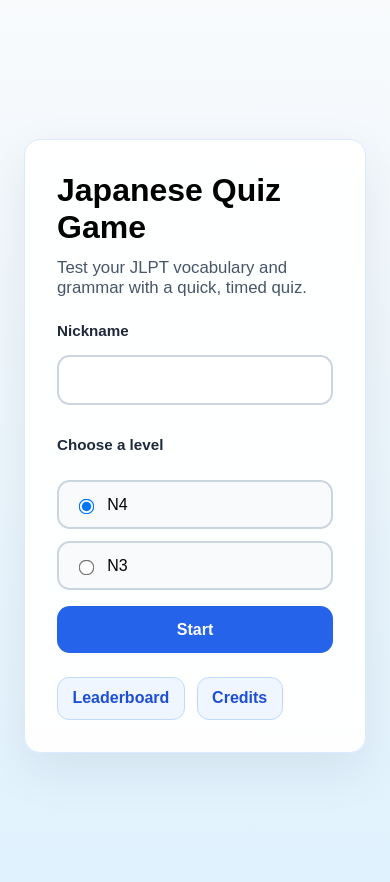
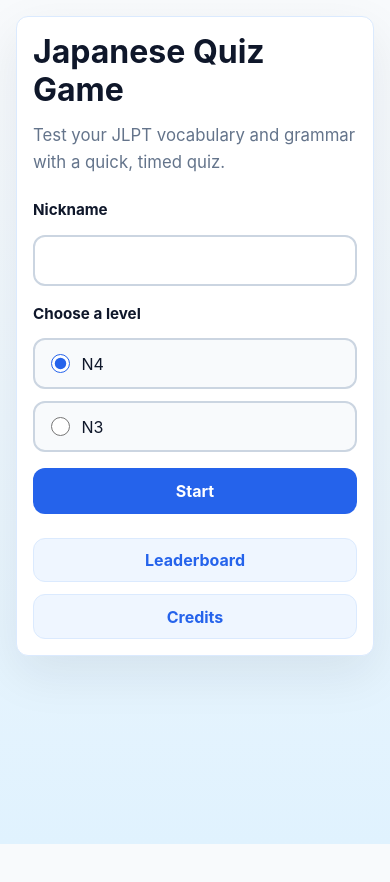
Before and after one commit to Japanese-IT-Pathway-Group-5/Japanese-Quiz-Game, a SvelteKit app: page / in a window 390 px wide. Shown: the top 882 px of the page. After the commit the page ends 844 px from the top, so only its background shows below. Built offline with nearby package versions, Linux system fonts and the light colour scheme; no server answers.

Commit message:
feat: improve design and mobile layout

```diff
--- a/src/lib/components/QuestionCard.svelte
+++ b/src/lib/components/QuestionCard.svelte
@@ -81,7 +81,6 @@
 		</div>
 	{/if}
 </div>
-
 <style>
 	.question-card {
 		width: min(100%, 720px);
@@ -90,15 +89,15 @@
 	}
 
 	.question-title {
+		margin-bottom: 0.75rem;
 		font-size: clamp(1rem, 2vw, 1.2rem);
-		margin-bottom: 0.75rem;
 	}
 
 	.prompt {
+		margin: 0 0 1rem;
 		font-size: clamp(1.1rem, 2.5vw, 1.5rem);
 		line-height: 1.7;
-		margin: 0 0 1rem;
-		word-break: break-word;
+		overflow-wrap: anywhere;
 	}
 
 	.prompt-gap {
@@ -109,17 +108,17 @@
 		display: inline-block;
 		min-width: 4.5rem;
 		padding: 0 0.35rem;
-		border-bottom: 3px solid #3b82f6;
+		border-bottom: 3px solid var(--color-primary);
 		text-align: center;
 		font-weight: 700;
 	}
 
 	.options {
-		list-style: none;
-		padding: 0;
-		margin: 0;
 		display: grid;
 		gap: 0.75rem;
+		margin: 0;
+		padding: 0;
+		list-style: none;
 	}
 
 	.option {
@@ -128,43 +127,45 @@
 		gap: 0.75rem;
 		width: 100%;
 		padding: 0.9rem 1rem;
-		border: 2px solid #d1d5db;
-		border-radius: 0.9rem;
-		background: #ffffff;
+		border: 2px solid var(--color-border);
+		border-radius: var(--radius-md);
+		background: var(--color-surface);
+		color: var(--color-text);
 		cursor: pointer;
 		transition:
 			border-color 0.15s ease,
-			background 0.15s ease,
+			background-color 0.15s ease,
 			transform 0.15s ease;
 	}
 
 	.option:hover {
-		border-color: #60a5fa;
-		background: #f8fbff;
+		border-color: var(--color-primary);
+		background: var(--color-primary-soft);
 	}
 
 	.option:has(input:focus-visible) {
-		outline: 3px solid #2563eb;
+		outline: 3px solid var(--color-primary);
 		outline-offset: 3px;
 	}
 
 	.option.selected {
-		border-color: #2563eb;
-		background: #eff6ff;
+		border-color: var(--color-primary);
+		background: var(--color-primary-soft);
 	}
 
 	.option input {
 		width: 1.2rem;
 		height: 1.2rem;
 		margin: 0;
-		accent-color: #2563eb;
+		accent-color: var(--color-primary);
 		flex-shrink: 0;
 	}
 
 	.option-text {
+		flex: 1;
 		font-size: clamp(1rem, 2vw, 1.25rem);
 		line-height: 1.5;
-		flex: 1;
+		overflow-wrap: anywhere;
 	}
 
 	.typing-box {
@@ -179,20 +180,11 @@
 
 	.typing-input {
 		width: 100%;
-		padding: 0.85rem 1rem;
-		border: 2px solid #d1d5db;
-		border-radius: 0.75rem;
-		font-size: 1rem;
-	}
-
-	.typing-input:focus-visible {
-		outline: 3px solid #2563eb;
-		outline-offset: 2px;
 	}
 
 	.normalized-answer {
 		margin: 0;
-		color: #1d4ed8;
+		color: var(--color-primary);
 		font-weight: 600;
 	}
 
--- a/src/lib/components/TypingQuestion.svelte
+++ b/src/lib/components/TypingQuestion.svelte
@@ -23,25 +23,19 @@
 	spellcheck="false"
 	required
 />
-
 <style>
 	.field-label {
 		font-size: 0.95rem;
 		font-weight: 700;
-		color: #1e293b;
+		color: var(--color-text);
 	}
 
 	.text-input {
 		width: 100%;
-		padding: 0.85rem 1rem;
-		border: 2px solid #cbd5e1;
-		border-radius: 0.8rem;
-		font-size: 1rem;
-		background: white;
 	}
 
 	.text-input:focus-visible {
-		outline: 3px solid #2563eb;
+		outline: 3px solid var(--color-primary);
 		outline-offset: 2px;
 	}
 </style>
--- a/src/routes/+layout.svelte
+++ b/src/routes/+layout.svelte
@@ -1,6 +1,6 @@
 <script lang="ts">
 	import favicon from '$lib/assets/favicon.svg';
-
+	import '$lib/styles/app.css';
 	let { children } = $props();
 </script>
 
--- a/src/routes/+page.svelte
+++ b/src/routes/+page.svelte
@@ -31,10 +31,12 @@
 
 			<div class="field-group" role="radiogroup" aria-label="Choose quiz level">
 				<p class="field-label">Choose a level</p>
+
 				<label class="level-option">
 					<input type="radio" name="level" value="N4" checked={level === 'N4'} />
 					<span>N4</span>
 				</label>
+
 				<label class="level-option">
 					<input type="radio" name="level" value="N3" checked={level === 'N3'} />
 					<span>N3</span>
@@ -56,38 +58,20 @@
 </main>
 
 <style>
-	:global(body) {
-		margin: 0;
-		font-family: Arial, sans-serif;
-		background: linear-gradient(180deg, #f8fafc 0%, #e0f2fe 100%);
-	}
-
-	.page-shell {
-		min-height: 100vh;
-		display: flex;
-		align-items: center;
-		justify-content: center;
-		padding: 1.5rem;
-	}
-
 	.start-card {
-		width: min(100%, 640px);
-		background: rgba(255, 255, 255, 0.96);
-		border: 1px solid #dbeafe;
-		border-radius: 1rem;
-		box-shadow: 0 18px 50px rgba(15, 23, 42, 0.08);
-		padding: 2rem;
+		max-width: 640px;
 	}
 
 	h1 {
-		margin: 0;
-		font-size: clamp(2rem, 4vw, 2.6rem);
+		margin-bottom: 0;
+		font-size: clamp(2rem, 8vw, 2.6rem);
+		line-height: 1.2;
 	}
 
 	.intro {
 		margin: 0.75rem 0 1.5rem;
 		font-size: 1.05rem;
-		color: #475569;
+		color: var(--color-text-muted);
 	}
 
 	.start-form {
@@ -95,58 +79,48 @@
 		gap: 1rem;
 	}
 
-	.field-label {
-		font-size: 0.95rem;
-		font-weight: 700;
-		color: #1e293b;
-	}
-
-	input[type='text'] {
-		width: 100%;
-		padding: 0.85rem 1rem;
-		border: 2px solid #cbd5e1;
-		border-radius: 0.8rem;
-		font-size: 1rem;
-		box-sizing: border-box;
-	}
-
 	.field-group {
 		display: grid;
 		gap: 0.75rem;
+	}
+
+	.field-group > .field-label {
+		margin: 0;
 	}
 
 	.level-option {
 		display: flex;
 		align-items: center;
 		gap: 0.7rem;
+		width: 100%;
 		padding: 0.85rem 1rem;
-		border: 2px solid #cbd5e1;
-		border-radius: 0.8rem;
-		background: #f8fafc;
+		border: 2px solid var(--color-border);
+		border-radius: var(--radius-md);
+		background: var(--color-surface-muted);
+		color: var(--color-text);
+		cursor: pointer;
+	}
+
+	.level-option:hover {
+		border-color: var(--color-primary);
+		background: var(--color-primary-soft);
 	}
 
 	.level-option input {
-		transform: scale(1.2);
-	}
-
-	.start-button {
-		padding: 0.9rem 1.1rem;
-		border: 0;
-		border-radius: 0.8rem;
-		background: #2563eb;
-		color: white;
-		font-size: 1rem;
-		font-weight: 700;
-		cursor: pointer;
+		width: 1.2rem;
+		height: 1.2rem;
+		margin: 0;
+		accent-color: var(--color-primary);
+		flex-shrink: 0;
 	}
 
 	.error {
 		margin: 0;
 		padding: 0.75rem 1rem;
-		border-radius: 0.75rem;
-		background: #fef2f2;
-		border: 1px solid #fecaca;
-		color: #b91c1c;
+		border-radius: var(--radius-md);
+		background: var(--color-danger-background);
+		border: 1px solid var(--color-danger-border);
+		color: var(--color-danger);
 		font-weight: 600;
 	}
 
@@ -158,13 +132,27 @@
 	}
 
 	.quick-links a {
-		display: inline-block;
+		display: inline-flex;
+		align-items: center;
+		justify-content: center;
+		min-height: 2.75rem;
 		padding: 0.7rem 0.9rem;
-		border-radius: 0.75rem;
-		background: #eff6ff;
-		border: 1px solid #bfdbfe;
-		color: #1d4ed8;
+		border-radius: var(--radius-md);
+		background: var(--color-primary-soft);
+		border: 1px solid var(--color-border-soft);
+		color: var(--color-primary);
 		text-decoration: none;
 		font-weight: 700;
 	}
+
+	.quick-links a:hover {
+		background: var(--color-primary);
+		color: #ffffff;
+	}
+
+	@media (max-width: 480px) {
+		.quick-links a {
+			flex: 1 1 100%;
+		}
+	}
 </style>
--- a/src/routes/credits/+page.svelte
+++ b/src/routes/credits/+page.svelte
@@ -9,47 +9,33 @@
 <main class="page-shell">
 	<div class="info-card">
 		<h1>Credits</h1>
+
 		<p>This page will list the team members and their contributions.</p>
+
 		<a href={resolve('/')}>Back to start</a>
 	</div>
 </main>
 
 <style>
-	:global(body) {
-		margin: 0;
-		font-family: Arial, sans-serif;
-		background: linear-gradient(180deg, #f8fafc 0%, #e0f2fe 100%);
+	.info-card {
+		max-width: 560px;
 	}
 
-	.page-shell {
-		min-height: 100vh;
-		display: flex;
+	.info-card a {
+		display: inline-flex;
 		align-items: center;
 		justify-content: center;
-		padding: 1.5rem;
-	}
-
-	.info-card {
-		width: min(100%, 560px);
-		background: rgba(255, 255, 255, 0.96);
-		border: 1px solid #dbeafe;
-		border-radius: 1rem;
-		padding: 2rem;
-		box-shadow: 0 18px 50px rgba(15, 23, 42, 0.08);
-	}
-
-	h1 {
-		margin-top: 0;
-	}
-
-	a {
-		display: inline-block;
+		min-height: 2.75rem;
 		margin-top: 1rem;
 		padding: 0.8rem 1rem;
-		background: #2563eb;
-		color: white;
-		border-radius: 0.75rem;
+		border-radius: var(--radius-md);
+		background: var(--color-primary);
+		color: #ffffff;
 		text-decoration: none;
 		font-weight: 700;
 	}
+
+	.info-card a:hover {
+		background: var(--color-primary-hover);
+	}
 </style>
--- a/src/routes/leaderboard/+page.svelte
+++ b/src/routes/leaderboard/+page.svelte
@@ -9,47 +9,35 @@
 <main class="page-shell">
 	<div class="info-card">
 		<h1>Leaderboard</h1>
-		<p>Coming soon. This page will show the top scores for each player.</p>
+
+		<p>
+			Coming soon. This page will show the top scores for each player.
+		</p>
+
 		<a href={resolve('/')}>Back to start</a>
 	</div>
 </main>
 
 <style>
-	:global(body) {
-		margin: 0;
-		font-family: Arial, sans-serif;
-		background: linear-gradient(180deg, #f8fafc 0%, #e0f2fe 100%);
+	.info-card {
+		max-width: 560px;
 	}
 
-	.page-shell {
-		min-height: 100vh;
-		display: flex;
+	.info-card a {
+		display: inline-flex;
 		align-items: center;
 		justify-content: center;
-		padding: 1.5rem;
-	}
-
-	.info-card {
-		width: min(100%, 560px);
-		background: rgba(255, 255, 255, 0.96);
-		border: 1px solid #dbeafe;
-		border-radius: 1rem;
-		padding: 2rem;
-		box-shadow: 0 18px 50px rgba(15, 23, 42, 0.08);
-	}
-
-	h1 {
-		margin-top: 0;
-	}
-
-	a {
-		display: inline-block;
+		min-height: 2.75rem;
 		margin-top: 1rem;
 		padding: 0.8rem 1rem;
-		background: #2563eb;
-		color: white;
-		border-radius: 0.75rem;
+		border-radius: var(--radius-md);
+		background: var(--color-primary);
+		color: #ffffff;
 		text-decoration: none;
 		font-weight: 700;
 	}
+
+	.info-card a:hover {
+		background: var(--color-primary-hover);
+	}
 </style>
--- a/src/routes/play/[attemptId]/+page.svelte
+++ b/src/routes/play/[attemptId]/+page.svelte
@@ -92,29 +92,9 @@
 		</form>
 	</div>
 </main>
-
 <style>
-	:global(body) {
-		margin: 0;
-		font-family: Arial, sans-serif;
-		background: linear-gradient(180deg, #f8fafc 0%, #e0f2fe 100%);
-	}
-
-	.page-shell {
-		min-height: 100vh;
-		padding: 1.5rem;
-		display: flex;
-		align-items: center;
-		justify-content: center;
-	}
-
 	.quiz-card {
-		width: min(100%, 760px);
-		background: rgba(255, 255, 255, 0.96);
-		border: 1px solid #dbeafe;
-		border-radius: 1rem;
-		box-shadow: 0 18px 50px rgba(15, 23, 42, 0.08);
-		padding: 1.5rem;
+		max-width: 760px;
 	}
 
 	.top-bar {
@@ -123,13 +103,13 @@
 		gap: 1rem;
 		margin-bottom: 1rem;
 		padding-bottom: 0.75rem;
-		border-bottom: 1px solid #e2e8f0;
+		border-bottom: 1px solid var(--color-border);
 	}
 
 	.meta {
 		margin: 0;
 		font-size: 0.95rem;
-		color: #475569;
+		color: var(--color-text-muted);
 	}
 
 	.title {
@@ -146,7 +126,7 @@
 		margin: 0;
 		font-size: clamp(1.05rem, 2.2vw, 1.5rem);
 		line-height: 1.7;
-		word-break: break-word;
+		overflow-wrap: anywhere;
 	}
 
 	.prompt-gap {
@@ -157,7 +137,7 @@
 		display: inline-block;
 		min-width: 4.5rem;
 		padding: 0 0.3rem;
-		border-bottom: 3px solid #2563eb;
+		border-bottom: 3px solid var(--color-primary);
 		text-align: center;
 		font-weight: 700;
 	}
@@ -171,30 +151,32 @@
 		display: flex;
 		align-items: center;
 		gap: 0.75rem;
+		width: 100%;
 		padding: 0.9rem 1rem;
-		border: 2px solid #cbd5e1;
-		border-radius: 0.9rem;
-		background: #f8fafc;
+		border: 2px solid var(--color-border);
+		border-radius: var(--radius-md);
+		background: var(--color-surface-muted);
+		color: var(--color-text);
 		cursor: pointer;
 	}
 
+	.choice-option:hover {
+		border-color: var(--color-primary);
+		background: var(--color-primary-soft);
+	}
+
 	.choice-option input {
-		transform: scale(1.2);
+		width: 1.2rem;
+		height: 1.2rem;
+		margin: 0;
+		accent-color: var(--color-primary);
+		flex-shrink: 0;
 	}
 
 	.field-label {
 		font-size: 0.95rem;
 		font-weight: 700;
-		color: #1e293b;
-	}
-
-	select {
-		width: 100%;
-		padding: 0.85rem 1rem;
-		border: 2px solid #cbd5e1;
-		border-radius: 0.8rem;
-		font-size: 1rem;
-		background: white;
+		color: var(--color-text);
 	}
 
 	.word-ordering {
@@ -202,26 +184,7 @@
 		gap: 0.6rem;
 	}
 
-	.submit-button {
-		padding: 0.9rem 1.1rem;
-		border: 0;
-		border-radius: 0.8rem;
-		background: #2563eb;
-		color: white;
-		font-size: 1rem;
-		font-weight: 700;
-		cursor: pointer;
-	}
-
 	@media (max-width: 480px) {
-		.page-shell {
-			padding: 1rem;
-		}
-
-		.quiz-card {
-			padding: 1rem;
-		}
-
 		.top-bar {
 			flex-direction: column;
 		}
--- a/src/routes/results/[attemptId]/+page.svelte
+++ b/src/routes/results/[attemptId]/+page.svelte
@@ -23,49 +23,21 @@
 		<a href={resolve('/')} class="primary-link">Back to home</a>
 	</div>
 </main>
-
 <style>
-	:global(body) {
-		margin: 0;
-		font-family: Arial, sans-serif;
-		background: linear-gradient(180deg, #f8fafc 0%, #e0f2fe 100%);
-	}
-
-	.page-shell {
-		min-height: 100vh;
-		display: flex;
-		align-items: center;
-		justify-content: center;
-		padding: 1.5rem;
-	}
-
 	.results-card {
-		background: rgba(255, 255, 255, 0.96);
-		border: 1px solid #dbeafe;
-		border-radius: 1rem;
-		box-shadow: 0 18px 50px rgba(15, 23, 42, 0.08);
-		padding: 2rem;
-		width: min(100%, 560px);
+		max-width: 560px;
 	}
 
 	h1 {
-		margin-top: 0;
 		margin-bottom: 1rem;
 	}
 
 	.score-line {
+		margin: 0.5rem 0;
 		font-size: 1.1rem;
-		margin: 0.5rem 0;
 	}
 
-	.primary-link {
-		display: inline-block;
+	.results-card .primary-link {
 		margin-top: 1rem;
-		padding: 0.8rem 1rem;
-		border-radius: 0.75rem;
-		background: #2563eb;
-		color: white;
-		text-decoration: none;
-		font-weight: 700;
 	}
 </style>
```
Also changed, not shown: src/lib/components/WordOrderingQuestion.svelte (+27 -24 lines), src/lib/styles/app.css (added).
